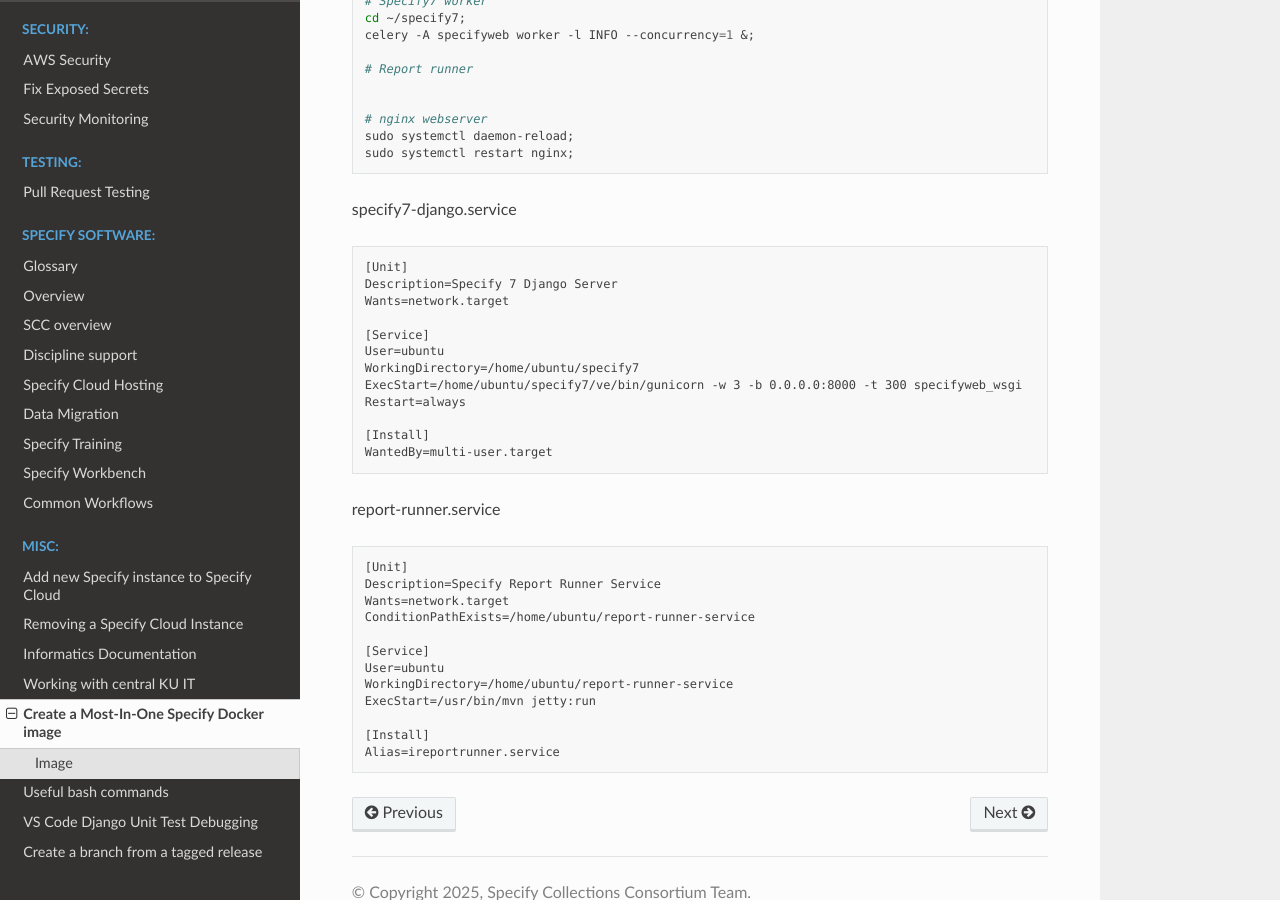
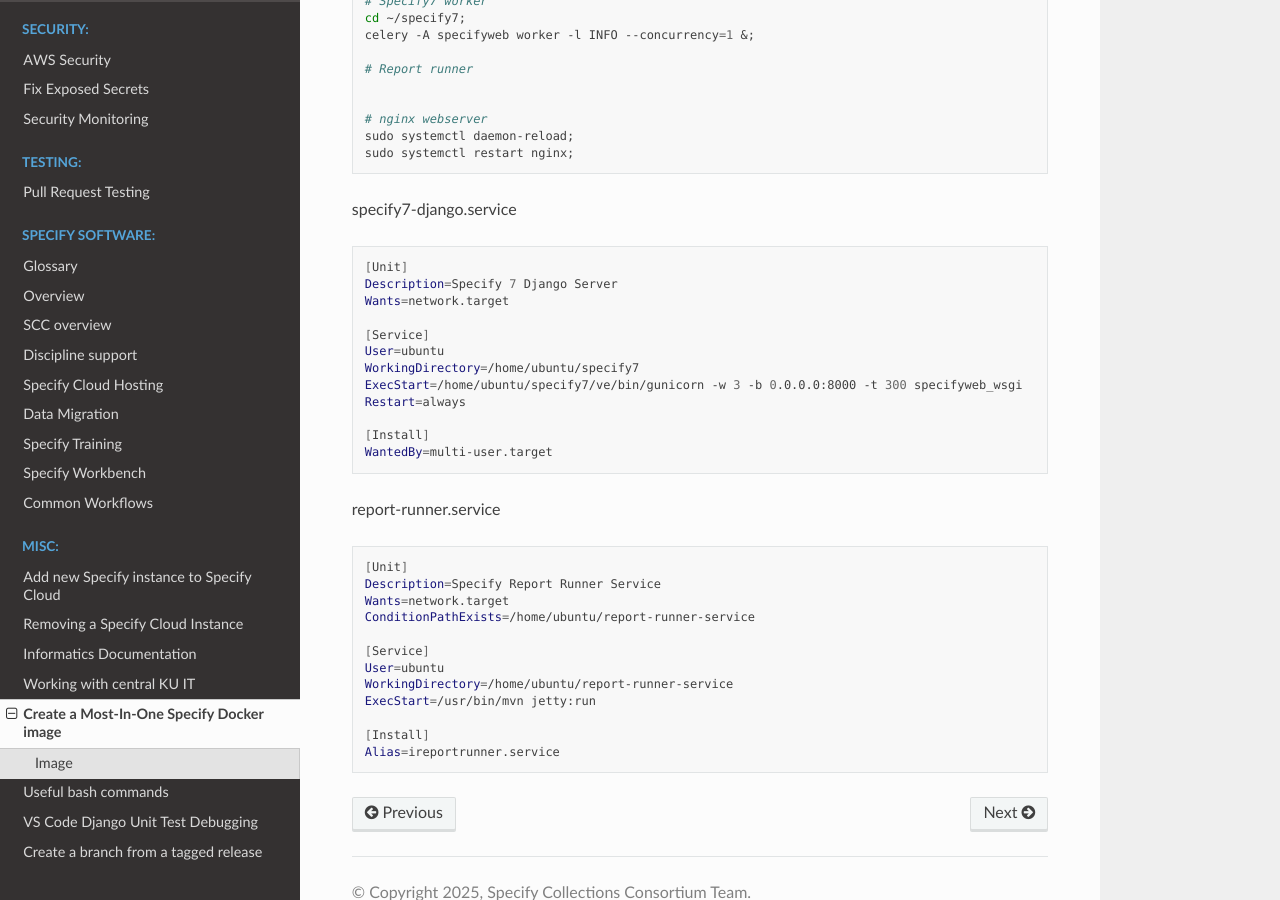
Before and after one commit to specify/specify.github.io, a Sphinx documentation site: the page built from sphinx/misc/specify7_ecs_most-in-one.md, in a window 1280 px wide and 900 px high, scrolled down 3093 px. Built offline with Sphinx 7.4.7 and the Read the Docs theme 3.1.0, drawn with Linux system fonts in a browser that asks for light colours; pages that are not in the unit, such as notebooks, are missing from menus.

Commit message:
Fix code blocks for `bash`

````diff
--- a/sphinx/misc/specify7_ecs_most-in-one.md
+++ b/sphinx/misc/specify7_ecs_most-in-one.md
@@ -184,7 +184,7 @@
 ```
 
 specify7-django.service
-```service
+```bash
 [Unit]
 Description=Specify 7 Django Server
 Wants=network.target
@@ -200,7 +200,7 @@
 ```
 
 report-runner.service
-```service
+```bash
 [Unit]
 Description=Specify Report Runner Service
 Wants=network.target
````
